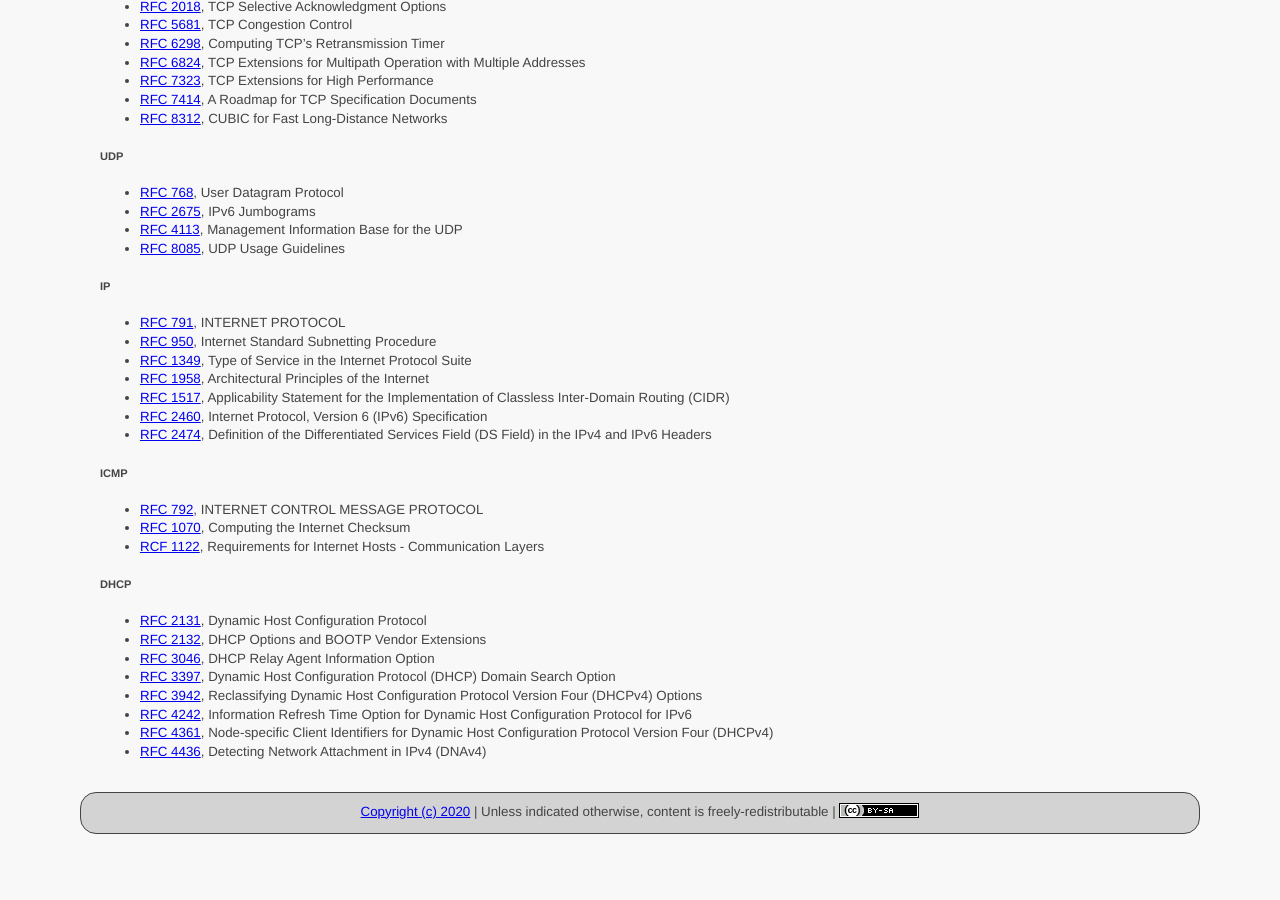
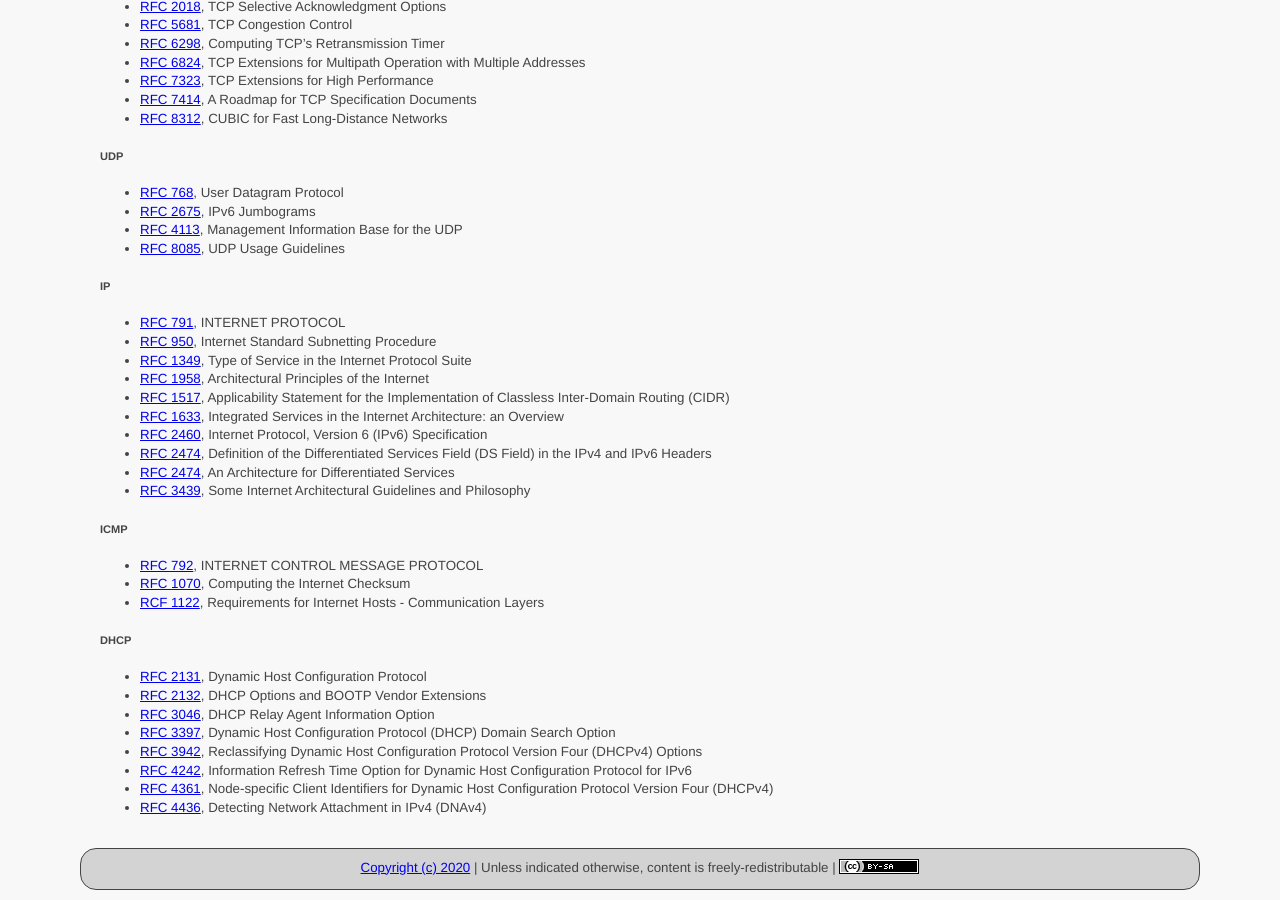
Before and after one commit to ycpcs/cs330-fall2020, a Jekyll site: the page built from resources/index.md, in a window 1280 px wide and 900 px high, scrolled down 2306 px. Built offline with Jekyll 4.4.1, drawn with Linux system fonts in a browser that asks for light colours; before the commit the page ends 3150 px from its top, so only the background shows below that.

Commit message:
update resources

```diff
--- a/resources/index.md
+++ b/resources/index.md
@@ -142,8 +142,11 @@ Technical Documentation
   - [RFC 1349](https://tools.ietf.org/html/rfc1349), Type of Service in the Internet Protocol Suite
   - [RFC 1958](https://tools.ietf.org/html/rfc1958), Architectural Principles of the Internet
   - [RFC 1517](https://tools.ietf.org/html/rfc1517), Applicability Statement for the Implementation of Classless Inter-Domain Routing (CIDR)
+  - [RFC 1633](https://tools.ietf.org/html/rfc1633), Integrated Services in the Internet Architecture: an Overview
   - [RFC 2460](https://tools.ietf.org/html/rfc2460), Internet Protocol, Version 6 (IPv6) Specification
   - [RFC 2474](https://tools.ietf.org/html/rfc2474), Definition of the Differentiated Services Field (DS Field) in the IPv4 and IPv6 Headers
+  - [RFC 2474](https://tools.ietf.org/html/rfc2475), An Architecture for Differentiated Services
+  - [RFC 3439](https://tools.ietf.org/html/rfc3439), Some Internet Architectural Guidelines and Philosophy
 
 ##### ICMP
   - [RFC 792](https://tools.ietf.org/html/rfc792), INTERNET CONTROL MESSAGE PROTOCOL
```
Also changed, not shown: 1 other file.
